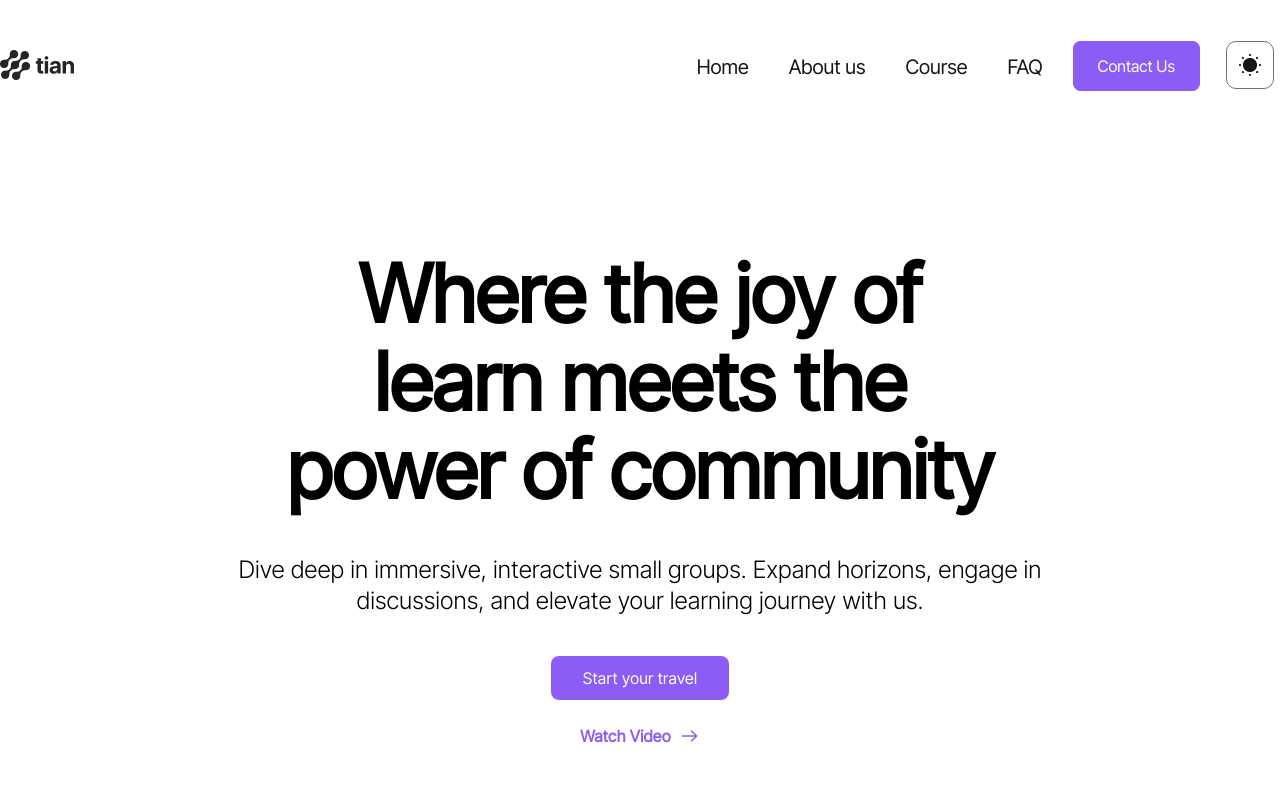
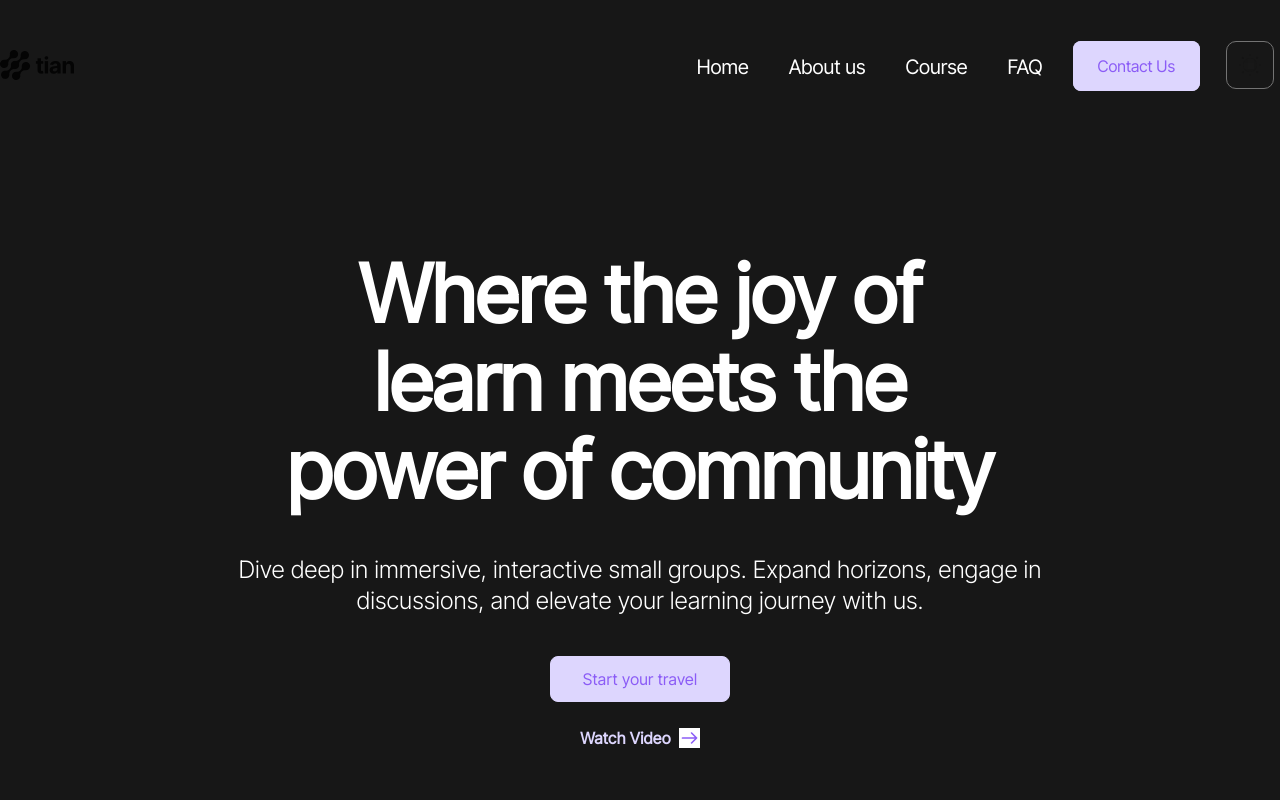
Before and after one commit to pankajmanral/tian, a plain HTML site: page index.html in a window 1280 px wide. Both pictures are taken after a click on the button 1250 px from the left and 66 px from the top of the page. Shown: the top 800 px of the page. Drawn offline with nearby package versions, Linux system fonts and the light colour scheme.

Commit message:
added dark mode

```diff
--- a/assets/css/courses.css
+++ b/assets/css/courses.css
@@ -36,7 +36,9 @@
 }
 
 .courses .courses-img-wrapper {
+    width: 100%;
     margin-bottom: 24px;
+    overflow: hidden;
 }
 
 .courses .course-img {
--- /dev/null
+++ b/assets/css/dark.css
@@ -0,0 +1,46 @@
+.dark {
+    header {
+        background-color: var(--color-black);
+        transition: all 0.3s ease-in-out;
+    }
+
+    header .brand-logo {
+        mix-blend-mode: multiply;
+    }
+
+    header .nav-link {
+        color: var(--color-white);
+    }
+
+    .contact-us {
+        background-color: var(--dark-bg-primary);
+        color: var(--bg-primary) !important;
+        border: 1px solid var(--dark-bg-primary);
+    }
+
+    .banner .banner-text-content {
+        color: var(--color-white);
+    }
+
+    .courses .section-heading,
+    .courses .course-title,
+    .courses .teacher,
+    .courses .course-time {
+        color: var(--color-white);
+    }
+
+    .banner .start-travel {
+        background-color: var(--dark-bg-primary);
+        color: var(--bg-primary) !important;
+        border: 1px solid var(--dark-bg-primary);
+    }
+
+    .banner .watch-video {
+        color: var(--dark-bg-primary);
+    }
+
+    .services .service-card-heading{
+        color: var(--color-white);
+    }
+
+}
--- a/assets/css/sevices.css
+++ b/assets/css/sevices.css
@@ -6,6 +6,11 @@
 .services .services-card {
     display: flex;
     align-items: center;
+    margin-bottom: 150px;
+}
+
+.services .services-card:last-child{
+    margin-bottom: 0;
 }
 
 .services .service-img-wrapper {
@@ -19,6 +24,12 @@
     height: auto;
     object-fit: cover;
     object-position: center;
+    cursor: pointer;
+    transition: all .4s ease-in-out;
+}
+
+.services .service-img:hover{
+    scale: 1.03;
 }
 
 .services .service-card-text {
@@ -64,11 +75,6 @@
 
     .services .services-card {
         flex-direction: column;
-        margin-bottom: 150px;
-    }
-
-    .services .services-card:last-child {
-        margin-bottom: 0;
     }
 
     .services .service-card-text {
--- a/assets/css/style.css
+++ b/assets/css/style.css
@@ -140,11 +140,17 @@ table {
 
     --bg-primary: #8B5CF6;
     --bg-black : #000;
+    --dark-bg-primary : #DDD6FE;
 
     --color-white : #FFF;
     --color-black :#171717;
     --color-gray : #737373;
 
+}
+
+body{
+    background-color: var(--color-white);
+    transition: all .2s ease-in-out;
 }
 
 .container{
--- a/assets/js/script.js
+++ b/assets/js/script.js
@@ -1,16 +1,3 @@
-// const swiper = new Swiper('.swiper', {
-//     loop: false,
-//     spaceBetween: 24,
-//     breakpoints: {
-//         1200: {
-//             slidesPerView: 4
-//         },
-//         1024: {
-//             slidesPerView: 2.5,
-//         }
-//     }
-// })
-
 let swiperInstance;
 function handleSwiper() {
     if (window.innerWidth <= 768) {
@@ -44,3 +31,13 @@ function handleSwiper() {
 
 window.addEventListener('resize', handleSwiper);
 window.addEventListener('DOMContentLoaded', handleSwiper);
+
+const toggleBtn = document.getElementById('toggle-btn')
+toggleBtn.addEventListener('click', function(){
+    document.querySelector('body').classList.toggle('dark')
+    if(document.querySelector('body').classList.contains('dark')){
+        document.querySelector('body').style.backgroundColor = '#171717'
+    }else{
+        document.querySelector('body').style.backgroundColor = '#FFF'
+    }
+})
--- a/index.html
+++ b/index.html
@@ -9,6 +9,7 @@
     <link rel="stylesheet" href="https://cdn.jsdelivr.net/npm/swiper@11/swiper-bundle.min.css" />
 
     <link rel="stylesheet" href="assets/css/style.css">
+    <link rel="stylesheet" href="/assets/css/dark.css">
     <link rel="stylesheet" href="assets/css/fonts.css">
     <link rel="stylesheet" href="assets/css/header.css">
     <link rel="stylesheet" href="assets/css/banner.css">
@@ -43,7 +44,7 @@
                         <a href="" class="contact-us">Contact Us</a>
                     </li>
                     <li class="nav-item">
-                        <button class="mode">
+                        <button class="mode" id="toggle-btn">
                             <img src="./assets/images/sun.webp" height="24" width="24" alt="" class="light-mode-img">
                         </button>
                     </li>
```
